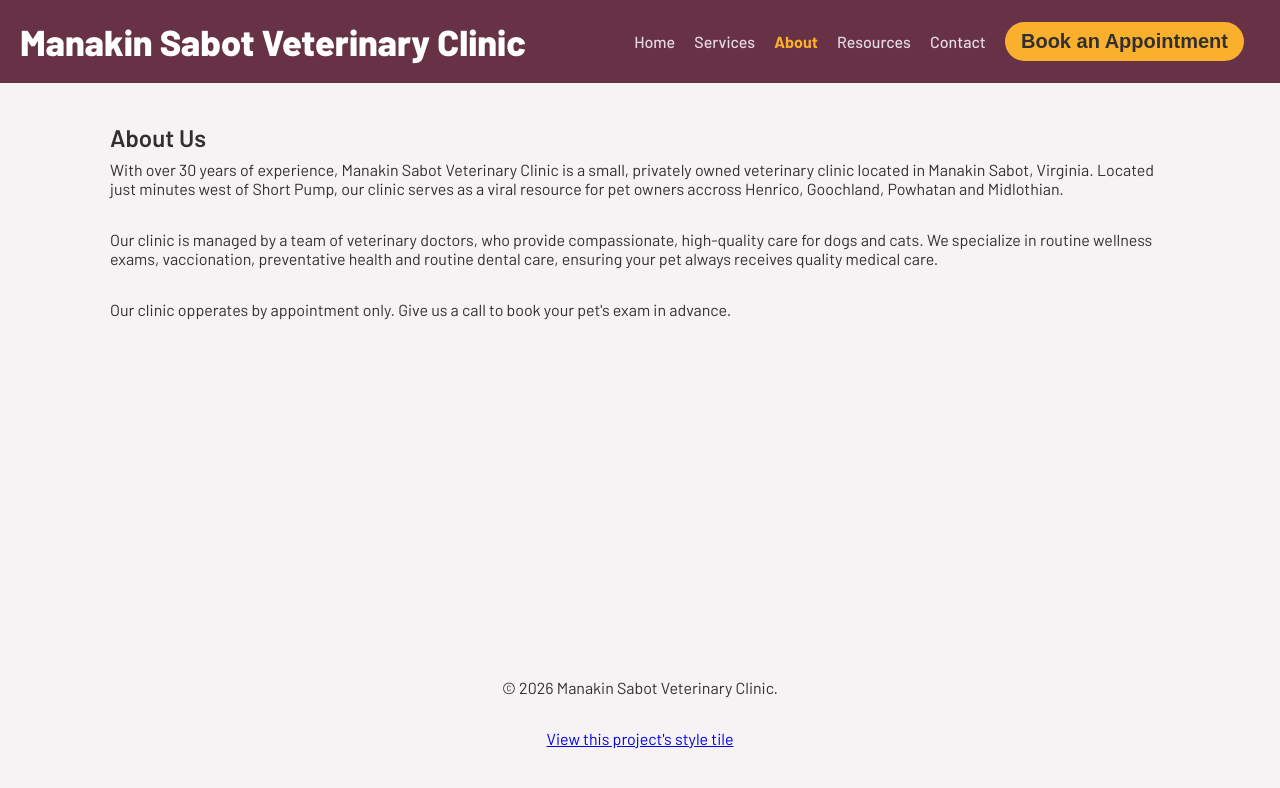
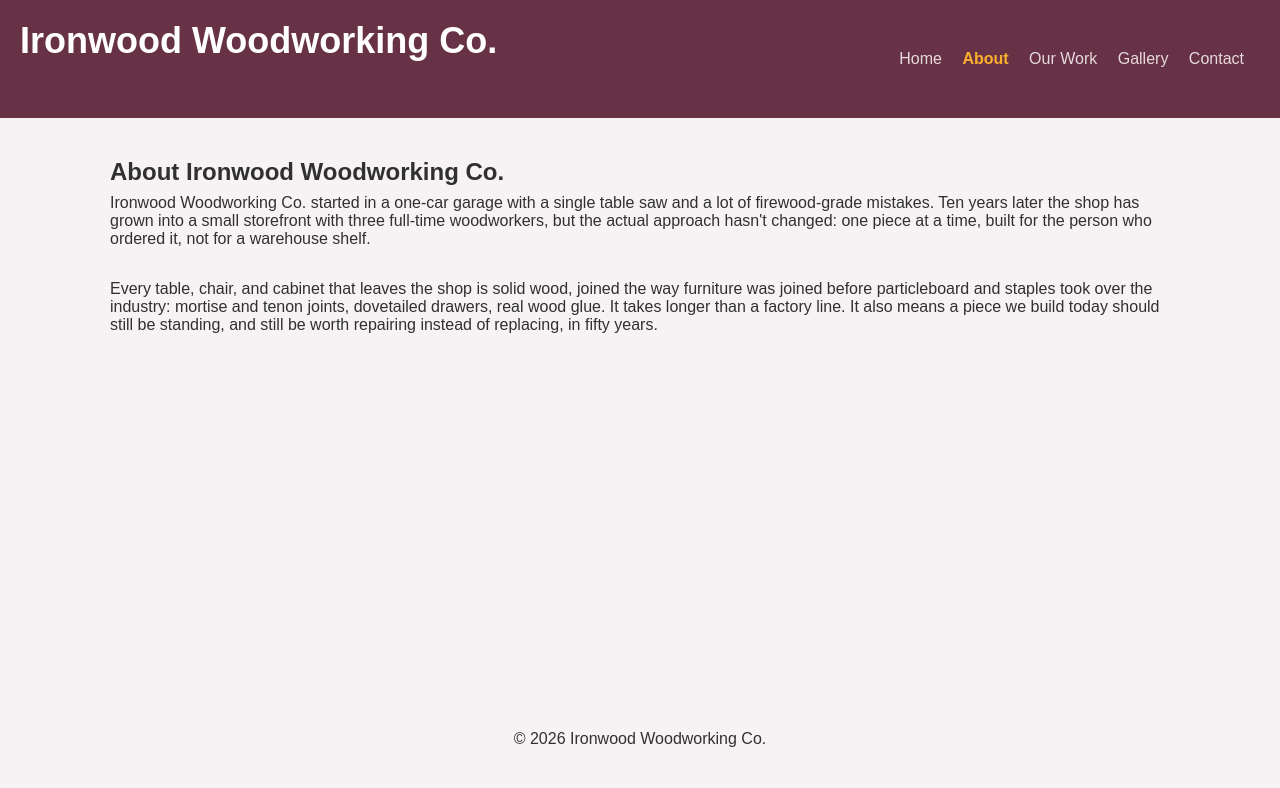
Before and after one commit to MaYensz/week4-practice, a plain HTML site: page about.html in a window 1280 px wide. Drawn offline with Linux system fonts and the light colour scheme.

Commit message:
Change about page content and branding - mistake

```diff
--- a/about.html
+++ b/about.html
@@ -2,53 +2,36 @@
 <html lang="en">
 <head>
   <meta charset="UTF-8">
-    <title>Manakin Sabot Veterinary Clinic</title>
+  <title>About - Ironwood Woodworking Co.</title>
   <link rel="stylesheet" href="css/style.css">
-    <link rel="preconnect" href="https://fonts.googleapis.com">
-<link rel="preconnect" href="https://fonts.gstatic.com" crossorigin>
-<link href="https://fonts.googleapis.com/css2?family=Barlow:ital,wght@0,100;0,200;0,300;0,400;0,500;0,600;0,700;0,800;0,900;1,100;1,200;1,300;1,400;1,500;1,600;1,700;1,800;1,900&display=swap" rel="stylesheet">
 </head>
 <body>
+
   <a href="#main-content" class="skip-link">Skip to main content</a>
+
   <header>
-        <h1 class="clinic-title">Manakin Sabot Veterinary Clinic</h1>
+    <h1>Ironwood Woodworking Co.</h1>
     <nav>
       <a href="index.html">Home</a>
-                <a href="services.html">Services</a>
       <a href="about.html" aria-current="page">About</a>
-                <a href="resources.html">Resources</a>
+      <a href="work.html">Our Work</a>
+      <a href="gallery.html">Gallery</a>
       <a href="contact.html">Contact</a>
-                <a href="request-appointment.html">
-                <button class="book-btn">Book an Appointment</button>
-                </a>
     </nav>
   </header>
 
-
-
   <main id="main-content">
-        <h2>About Us</h2>
-        <p>
-            With over 30 years of experience, Manakin Sabot Veterinary Clinic
-            is a small, privately owned veterinary clinic located in Manakin Sabot, Virginia.
-            Located just minutes west of Short Pump, our clinic serves as a viral resource for
-            pet owners accross Henrico, Goochland, Powhatan and Midlothian.
-        </p>
-        <p>
-            Our clinic is managed by a team of veterinary doctors, who provide compassionate, high-quality care for dogs and cats.
-            We specialize in routine wellness exams, vaccionation, preventative health and routine dental care,
-            ensuring your pet always receives quality medical care.
-        </p>
-        <p>
-            Our clinic opperates by appointment only. Give us a call to book your pet's exam in advance.
-        </p>
+    <h2>About Ironwood Woodworking Co.</h2>
+    <p>Ironwood Woodworking Co. started in a one-car garage with a single table saw and a lot of firewood-grade mistakes. Ten years later the shop has grown into a small storefront with three full-time woodworkers, but the actual approach hasn't changed: one piece at a time, built for the person who ordered it, not for a warehouse shelf.</p>
+    <p>Every table, chair, and cabinet that leaves the shop is solid wood, joined the way furniture was joined before particleboard and staples took over the industry: mortise and tenon joints, dovetailed drawers, real wood glue. It takes longer than a factory line. It also means a piece we build today should still be standing, and still be worth repairing instead of replacing, in fifty years.</p>
   </main>
 
   <footer>
-        <p>&copy; 2026 Manakin Sabot Veterinary Clinic.</p>
-        <p><a href="style-tile.html">View this project's style tile</a></p>
+    <p>&copy; 2026 Ironwood Woodworking Co.</p>
   </footer>
-
 
 </body>
 </html>
+
+</body>
+</html>
```
Lines whose indentation alone changed are shown as unchanged.
